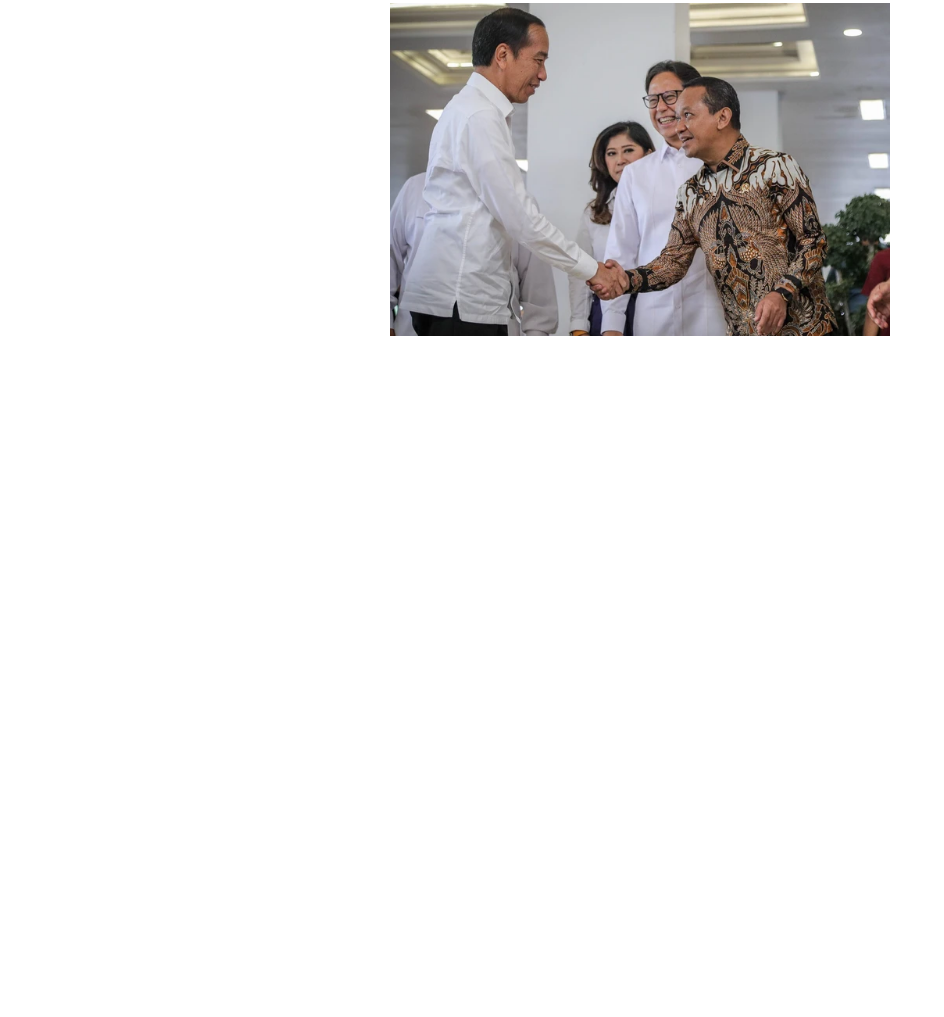
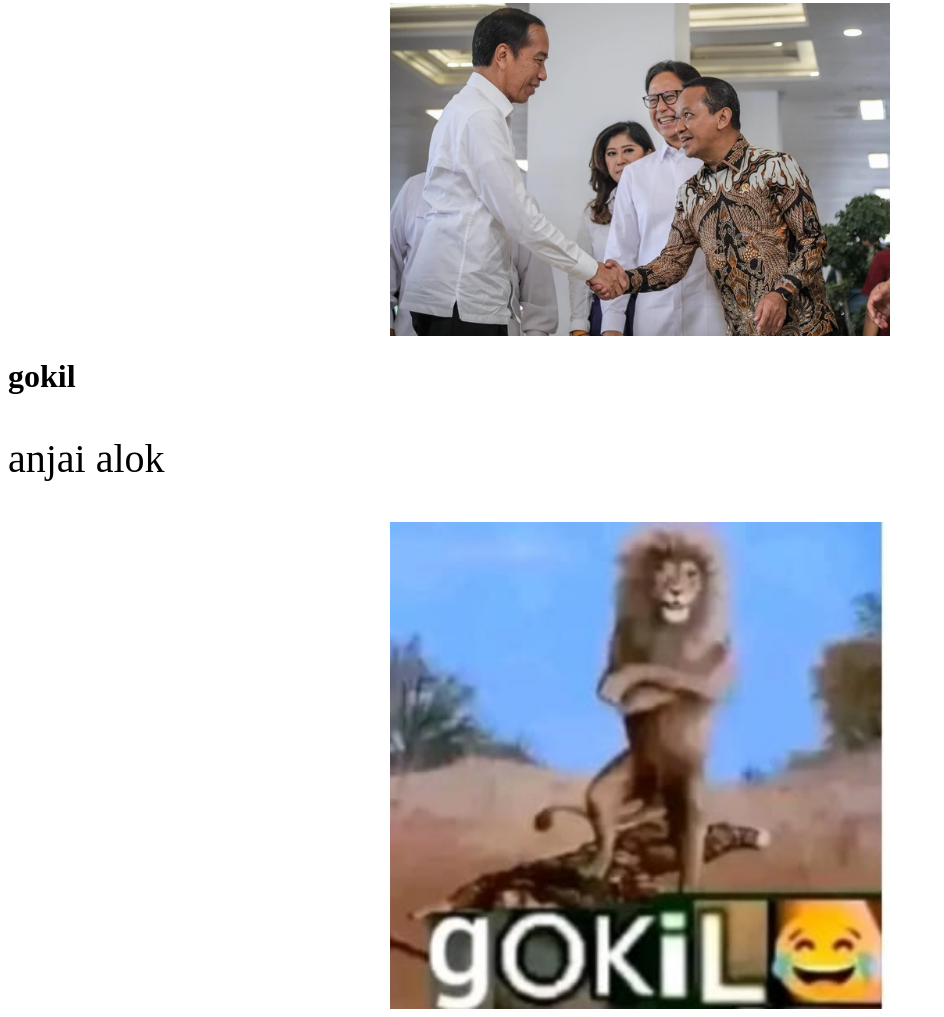
Before and after one commit to hondadrag20-0/web-den, a plain HTML site: page index.html in a window 1280 px wide. Shown: the part 182-1199 px from the top of the page, without its empty margins (0-944 px from the left). Before the commit the page ends 800 px from the top, so only its background shows below. Drawn offline with Linux system fonts and the light colour scheme.

Commit message:
Add files via upload

```diff
--- a/index.html
+++ b/index.html
@@ -13,6 +13,8 @@
             >saya sedang membuat web jokowi, semoga bapak bahlil tambah ganteng
         </p>
         <img src="01j4nft9tej1yc4d51jdj8gbgc.webp" alt="gambar pak bahlil and jokowi" width="300" class="foto">
-
+        <h1>gokil </h1>
+        <p style="font-size: 40px;">anjai alok</p>
+        <img src="pp.jpeg" alt="gambar gokil" width="300" class="foto">
         </body>
 </html>
```
